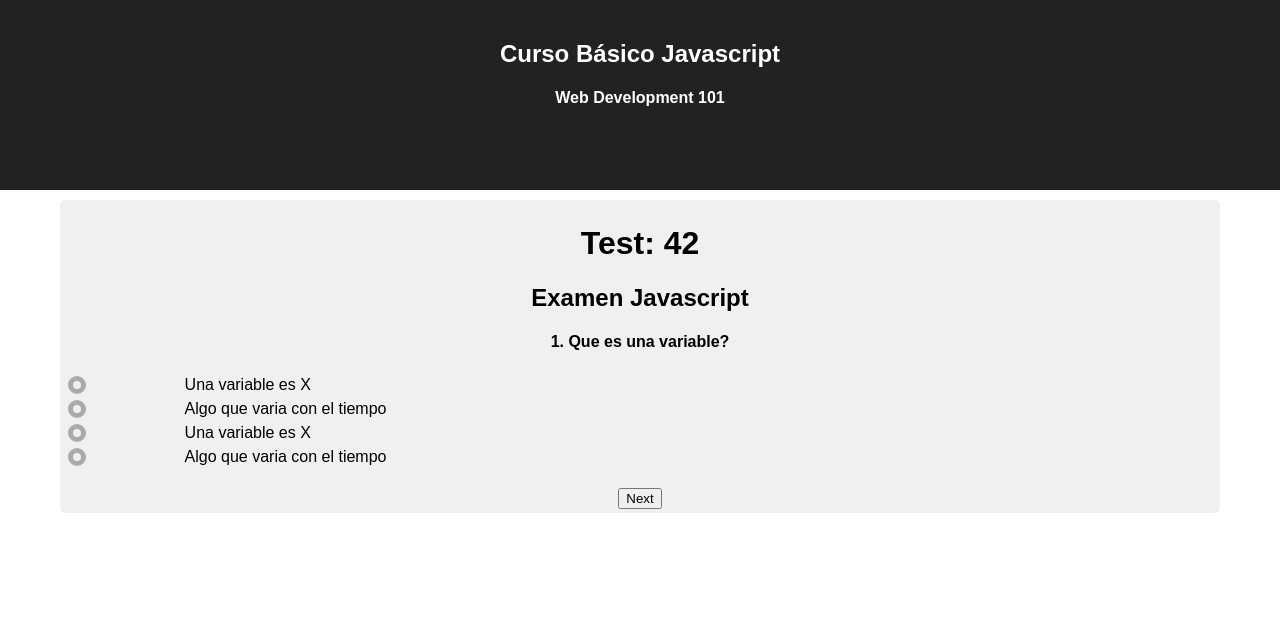
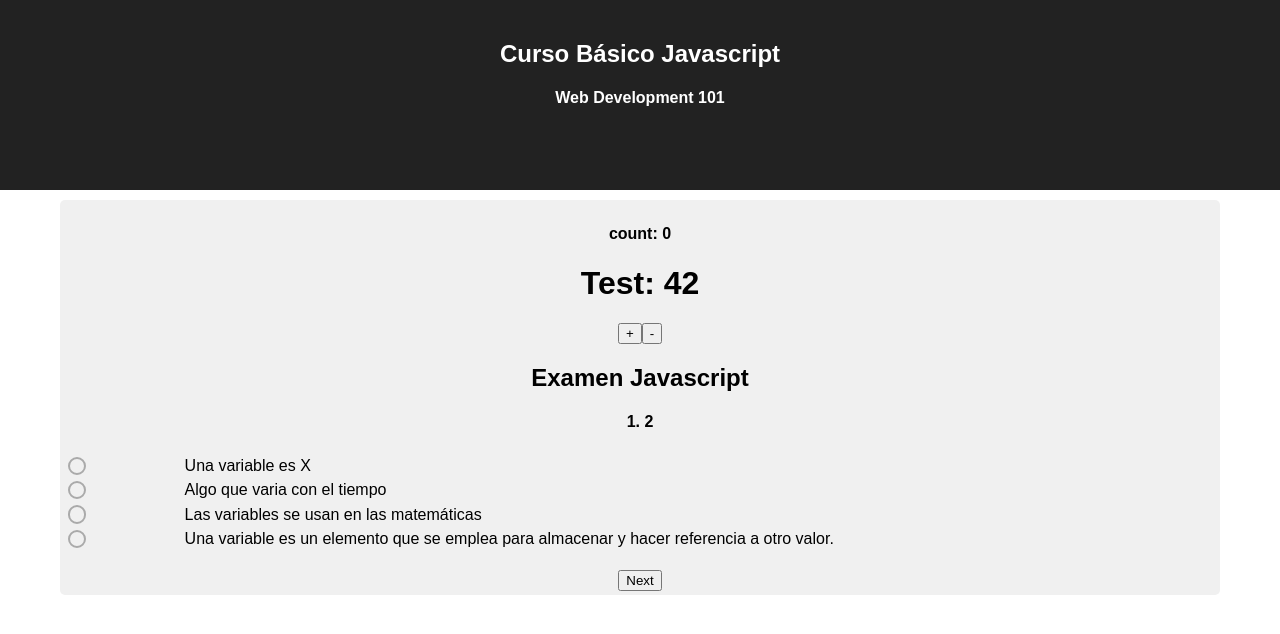
Before and after one commit to developer787/web_programming_course, a React (Create React App) app in the folder examen/: page / in a window 1280 px wide. Shown: the top 634 px of the page. Built offline with nearby package versions, Linux system fonts and the light colour scheme.

Commit message:
css tweaks

```diff
--- a/examen/src/Examen_Javascript.js
+++ b/examen/src/Examen_Javascript.js
@@ -2,13 +2,13 @@ const Examen = []
 const ejercicio_1 = {}
 const ejercicio_2 = {}
 const ejercicio_3 = {}
-const ejercicio_4 = {}
-const ejercicio_5 = {}
-const ejercicio_6 = {}
-const ejercicio_7 = {}
-const ejercicio_8 = {}
-const ejercicio_9 = {}
-const ejercicio_10 = {}
+//const ejercicio_4 = {}
+//const ejercicio_5 = {}
+//const ejercicio_6 = {}
+//const ejercicio_7 = {}
+//const ejercicio_8 = {}
+//const ejercicio_9 = {}
+//const ejercicio_10 = {}
 ejercicio_1.pregunta = 'Que es una variable?'
 ejercicio_1.respuesta = `Una variable es un elemento que se emplea para almacenar y hacer referencia a otro valor.`
 ejercicio_1.a = `Una variable es X`
--- a/examen/src/Next.js
+++ b/examen/src/Next.js
@@ -2,10 +2,11 @@ import React from 'react'
 class Next extends React.Component {
   constructor(props){
     super(props)
+    this.addQuiz = props.addQuiz
     this.handleClick = this.handleClick.bind(this)
   }
   handleClick = () => {
-    alert('this is: ' +  this.selection)
+    this.addQuiz()
   }
 
   render() {
--- a/examen/src/Questions.js
+++ b/examen/src/Questions.js
@@ -1,31 +1,55 @@
 import React, { Component } from 'react'
-import Highlight from 'react-highlight'
 import './Questions.css'
 import Examen from './Examen_Javascript'
 import Radio from './Radio'
 import Next from './Next'
-import {connect} from "react-redux";
+import {connect} from "react-redux"
 
+let i = randomIntFromInterval(0, Examen.length - 1)
 const mapState = state => ({
+      i: i,
+      quizCount: state.quizReducer.quizCount,
       data : state.quizReducer.data
 });
-
+const mapDispatchToProps = (dispatch) => {
+  return {
+    addQuiz: ()=>{
+      dispatch({
+	type: 'ADD_QUIZ'
+      })
+    },
+    onIncrement: () => {
+      dispatch({
+	type: 'PLUS_FIVE'
+      })
+    },
+    onDecrement: () => {
+      dispatch({
+	type: 'MINUS_FIVE'
+      })
+    }
+  }
+}
 class Questions extends Component {
   componentDidMount(){
     console.log(Examen[0].pregunta)
   }
   render() {
-    const {data} = this.props
-    let i = randomIntFromInterval(0, Examen.length - 1)
+    const {
+      i, quizCount, data,
+      onIncrement, onDecrement, addQuiz} = this.props
     const pregunta = Examen[i].pregunta
-    const respuesta = Examen[i].respuesta
+//    const respuesta = Examen[i].respuesta
     const a = Examen[i].a
     const b = Examen[i].b
     const c = Examen[i].c
     const d = Examen[i].d
     return (
       <div className = "Questions">
+          <h4> count: {quizCount}</h4>
           <h1> Test: {data}</h1>
+	  <button onClick={onIncrement}>+</button>
+          <button onClick={onDecrement}>-</button>
 	  <h2>Examen Javascript</h2>
 	  <h4>1. {pregunta}</h4>
 	  <table>
@@ -51,7 +75,7 @@ class Questions extends Component {
 		  <Radio />
 		</td>
 		<td>
-		  <span>{a}</span>
+		  <span>{c}</span>
 		</td>
 	      </tr>
 	      <tr>
@@ -59,13 +83,13 @@ class Questions extends Component {
 		  <Radio />
 		</td>
 		<td>
-		  <span>{b}</span>
+		  <span>{d}</span>
 		</td>
 	      </tr>
 	    </tbody>
 	  </table>
 	  <br />
-	<Next />
+	<Next addQuiz={addQuiz}/>
       </div>
   )
   }
@@ -73,4 +97,4 @@ class Questions extends Component {
 function randomIntFromInterval(min,max){
   return Math.floor(Math.random()*(max-min+1)+min);
 }
-export default connect(mapState)(Questions)
+export default connect(mapState, mapDispatchToProps)(Questions)
--- a/examen/src/Radio.css
+++ b/examen/src/Radio.css
@@ -3,10 +3,10 @@
   display: none;
 }
 .radio_group .check{
-  border: 5px solid #AAAAAA;
+  border: 2px solid #AAAAAA;
   border-radius: 100%;
-  height: 1vmin;
-  width: 1vmin;
+  height: 1.8vmin;
+  width: 1.8vmin;
   z-index: 5;
   transition: border .25s linear;
   -webkit-transition: border .25s linear;
@@ -16,14 +16,14 @@
   position: absolute;
   content: '';
   border-radius: 100%;
-  height: 1vmin;
-  width: 1vmin;
+  height: 1.8vmin;
+  width: 1.8vmin;
   margin: auto;
   transition: background 0.25s linear;
   -webkit-transition: background 0.25s linear;
 }
 .radio_group input[type=radio]:checked ~ .check {
-  border: 5px solid #aaaaaa;
+  border: 2px solid #aaaaaa;
 }
 .radio_group input[type=radio]:checked ~ .check::before{
   background: #0DF692;
--- a/examen/src/Radio.js
+++ b/examen/src/Radio.js
@@ -11,8 +11,8 @@ class Radio extends Component {
   }
   check(e){
     //e.preventDefault()
-    this.setState({check:true})
-    alert(this.state.check)
+    this.setState({check:!this.state.check})
+    console.log(this.state.check)
   }
   render(){
     return (
@@ -22,7 +22,7 @@ class Radio extends Component {
 	    checked={this.state.check}
 	    className="radio_standard"
 	    name="radio_group"/>
-	  <div onClick={this.check}className="check"></div>
+	  <div onClick={this.check} className="check"></div>
 	</label>
       </div>
     )
--- a/examen/src/reducers/action_types.js
+++ b/examen/src/reducers/action_types.js
@@ -1,2 +1,5 @@
 export const CALL_ALERT = 'CALL_ALERT'
-export const ADD_FIVE = 'ADD_FIVE'
+export const PLUS_FIVE = 'PLUS_FIVE'
+export const MINUS_FIVE = 'MINUS_FIVE'
+export const CHANGE_TEXT = 'CHANGE_TEXT'
+export const ADD_QUIZ = 'ADD_QUIZ'
--- a/examen/src/reducers/quizReducer.js
+++ b/examen/src/reducers/quizReducer.js
@@ -1,13 +1,24 @@
 import * as types from './action_types'
 const initialState = {
-      data : 42
+      data : 42,
+      quizCount: 0
 }
 export default (state = initialState, action = {}) => {
   switch (action.type) {
+    case types.ADD_QUIZ:
+      const quizCount = state.quizCount + 1
+      return Object.assign({}, state, {quizCount: quizCount})
+    case types.CHANGE_TEXT:
+      console.log('CHANGE_TEXT from HelloReducer')
+      return Object.assign({}, state, {text: action.text})
       // case types.ADD_PERSON:
       //   return [...state, Object.assign({}, action.person)];
-    case types.ADD_FIVE:
-      return state + 5
+    case types.PLUS_FIVE:
+      const dataPlusFive = state.data + 5
+      return Object.assign({}, state, {data: dataPlusFive})
+    case types.MINUS_FIVE:
+      const dataMinusFive = state.data - 5
+      return Object.assign({}, state, {data: dataMinusFive})
     default:
       return state
   }
```
